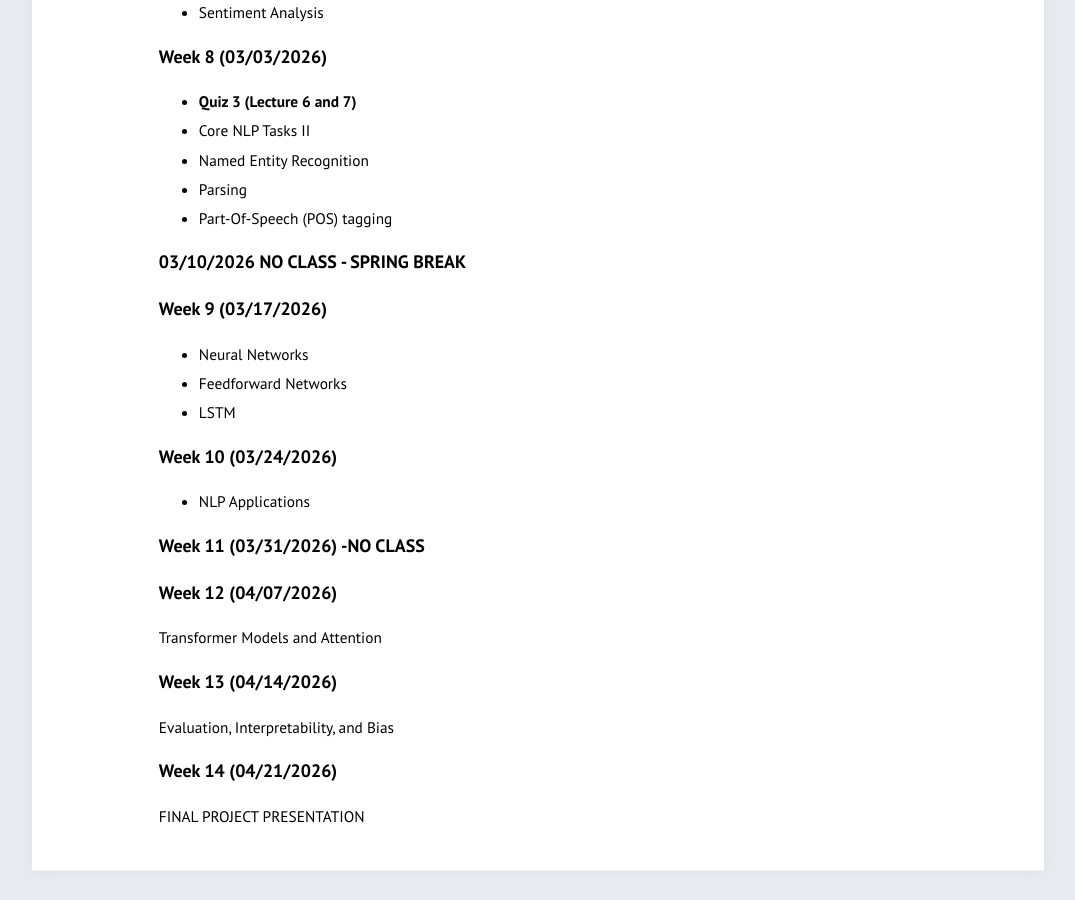
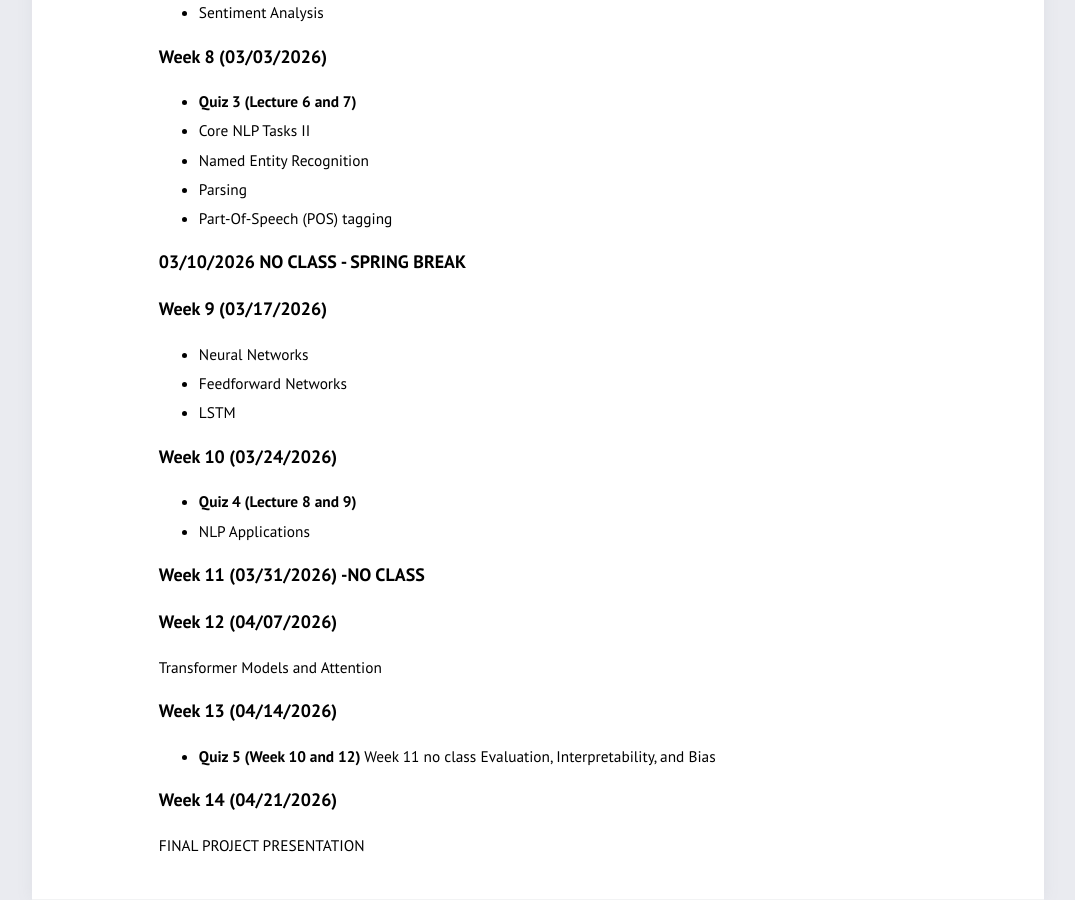
Before and after one commit to azirikly/nlu-gw26, a Jekyll site: the page built from syllabus.md, in a window 1280 px wide and 900 px high, scrolled down 1181 px. Shown: the whole window, without its empty margins (102-1177 px from the left). Built offline with Jekyll 4.4.1, drawn with Linux system fonts in a browser that asks for light colours; before the commit the page ends 2052 px from its top, so only the background shows below that.

Commit message:
Add quizzes for Weeks 10 and 13 in syllabus

```diff
--- a/syllabus.md
+++ b/syllabus.md
@@ -49,6 +49,7 @@ Text Classification [Slides](slides/Lecture3_NLU_Zirikly.pdf)
 - LSTM
 
 ### Week 10 (03/24/2026)
+* **Quiz 4 (Lecture 8 and 9)**
 - NLP Applications
 
 ### Week 11 (03/31/2026) -NO CLASS
@@ -57,6 +58,7 @@ Text Classification [Slides](slides/Lecture3_NLU_Zirikly.pdf)
 Transformer Models and Attention
 
 ### Week 13 (04/14/2026)
+* **Quiz 5 (Week 10 and 12)** Week 11 no class
 Evaluation, Interpretability, and Bias
 
 ### Week 14 (04/21/2026)
```
